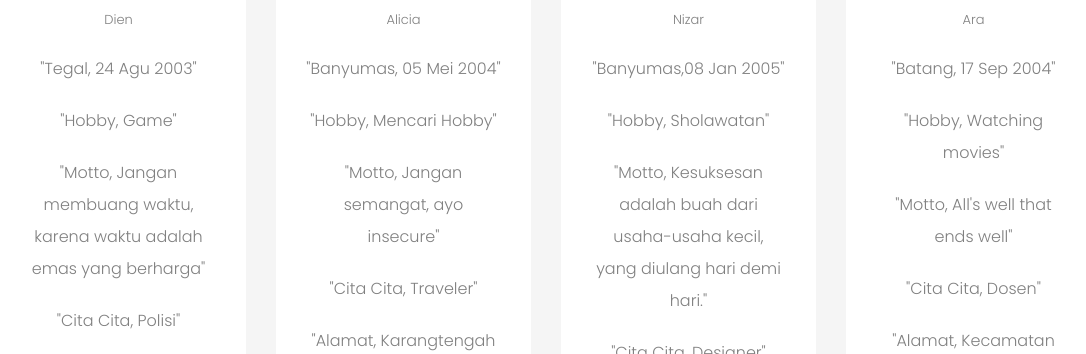
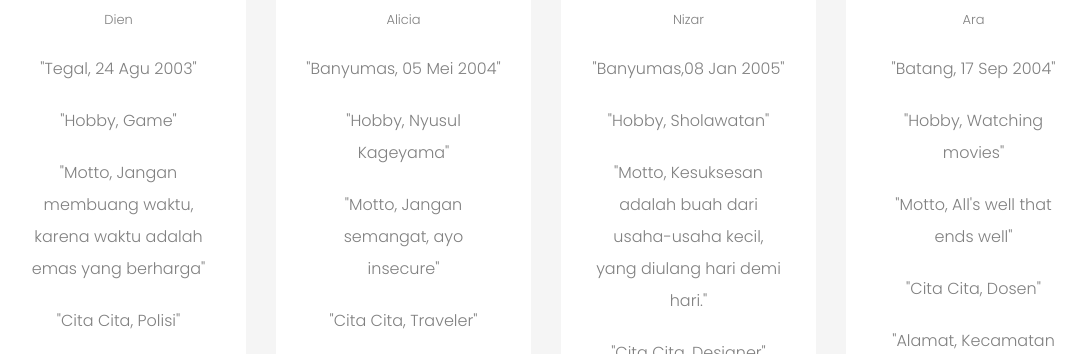
Before and after one commit to osistel/osistel.github.io, a plain HTML site: page PDHAM.html in a window 1280 px wide. Shown: the part 2804-3158 px from the top of the page, without its empty margins (94-1180 px from the left). Drawn offline with nearby package versions, Linux system fonts and the light colour scheme; files whose address does not match are found by name.

Commit message:
Update PDHAM.html

```diff
--- a/PDHAM.html
+++ b/PDHAM.html
@@ -191,7 +191,7 @@
                                 <h3>Alicia Rahma</h3>
                                 <span>Alicia</span>
                                 <p>"Banyumas, 05 Mei 2004"</p>
-                                <p>"Hobby, Mencari Hobby"</p>
+                                <p>"Hobby, Nyusul Kageyama"</p>
                                 <p>"Motto, Jangan semangat, ayo insecure"</p>
                                 <p>"Cita Cita, Traveler"</p>
                                 <p>"Alamat, Karangtengah RT 01 RW 05, Cilongok, Banyumas."</p>
```
